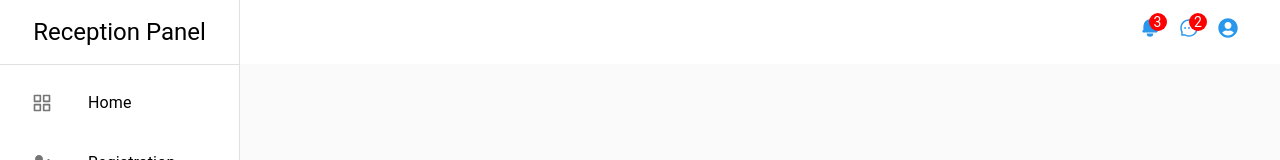
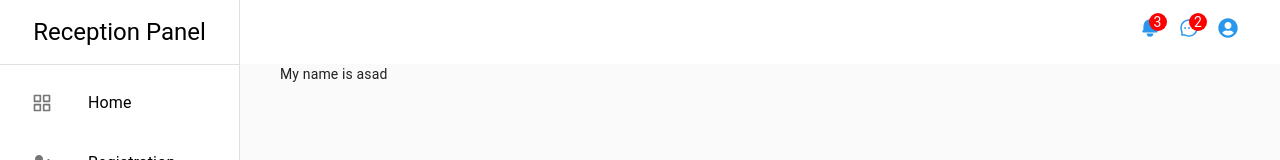
Before and after one commit to bhattiasad99/nisa-nursing-home2, a React (Create React App) app: page /registration in a window 1280 px wide. Shown: the top 160 px of the page. Built offline with nearby package versions, Linux system fonts and the light colour scheme.

Commit message:
trying something

```diff
--- a/src/Components/Pages/Registration/Registration.js
+++ b/src/Components/Pages/Registration/Registration.js
@@ -3,7 +3,7 @@ import React from 'react'
 const Registration = (props) => {
     return (
         <div>
-
+            My name is asad
         </div>
     )
 }
```
